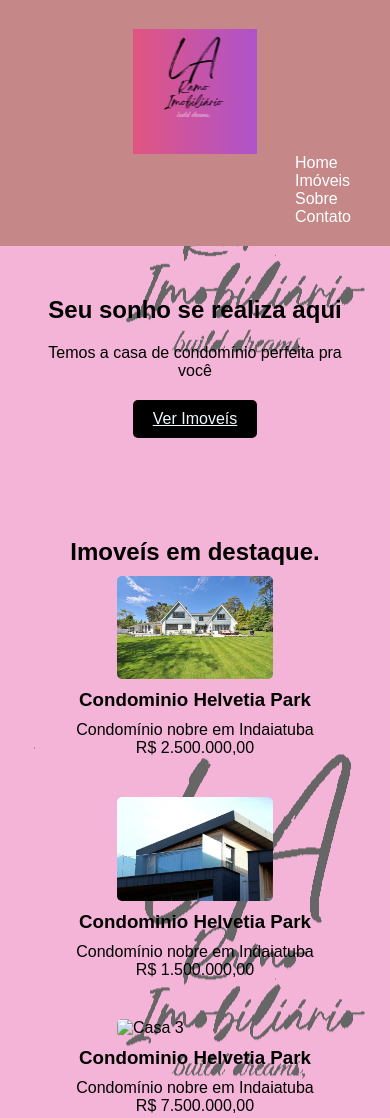
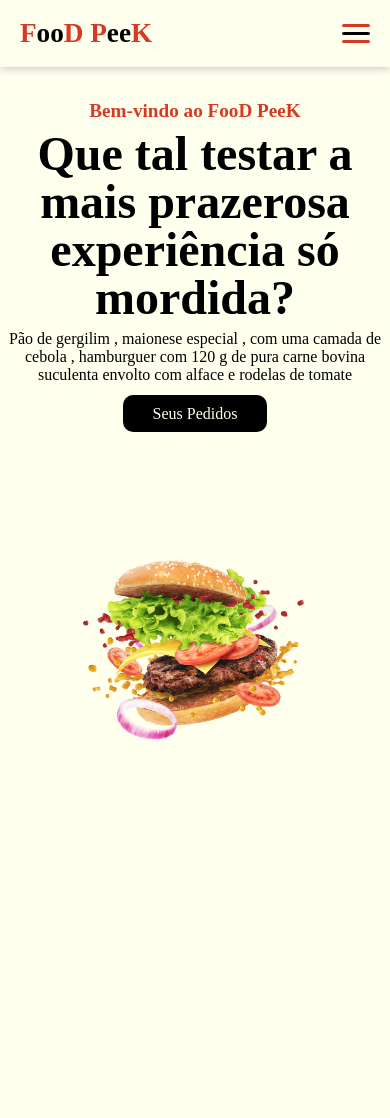
Before and after one commit to leticiaalvesdasilva/landhamburguer, a plain HTML site: page index.html in a window 390 px wide. Shown: the top 1118 px of the page. After the commit the page ends 844 px from the top, so only its background shows below. Drawn offline with nearby package versions, Linux system fonts and the light colour scheme; files that its build step writes are made by us from their sources.

Commit message:
troca de arquivo

```diff
--- a/cssexterno.css
+++ /dev/null
@@ -1,101 +0,0 @@
-*{
-    margin:0;
-    box-sizing: border-box;
-}
-
-.container img{
-    display: block;
-    margin: auto;
-    margin-top: 3%;
-}
-
-body{
-    font-family: Arial, Helvetica, sans-serif;
-    line-height: 1,6;
-    border: 3cm;
-    background-color: rgba(233, 107, 176, 0.5);
-    background-image: url('/img/4.png') ;
-    background-repeat:space;
-
-
-}
-
-.container{
-    width: 80%;
-    margin: auto;
-    overflow: hidden;
-}
-
-header{
-    background-color: #c58787;
-    color: aliceblue;
-    padding: 20px 0;
-}
-
-header h1{
-    float: left;
-}
-
-footer{
-    background-color:#c58787 ;
-    color:aliceblue;
-    padding: 20px 0;
-}
-
-nav{
-    float: right;
-}
-
-nav ul{
-    list-style: none;
-}
-
-nav ul li a{
-    color: #fff;
-    text-decoration: none;
-}
-
-section{
-    padding: 50px 0;
-}
-
-#topo{
-
-    background-size: cover;
-    background-position: center;
-    text-align: center;
-}
-
-#topo h2{
-    margin-bottom: 20px;
-}
-
-.btn{
-    display: inline-block;
-    background-color: black;
-    color: aliceblue;
-    padding: 10px 20px;
-    text-decoration: underline;
-    border-radius:  5px;
-    margin-top: 20px;
-}
-
-.imoveis{
-    margin-bottom: 40px;
-}
-.imoveis img{
-    width: 50%;
-    border-radius: 5px;
-    margin-bottom: 10px;
-}
-
-.imoveis h3{
-    margin-bottom: 10px;
-    text-align: center;
-    }
-
-.imoveis price{
-    display: block;
-    font-weight: bold;
-    color: aliceblue;
-}
--- a/index.html
+++ b/index.html
@@ -1,108 +1,49 @@
 <!DOCTYPE html>
-<html lang="en">
+<html lang="Pt-br">
 <head>
     <meta charset="UTF-8">
     <meta name="viewport" content="width=device-width, initial-scale=1.0">
-    <title>Imobiliária de alto padrão em Indaiatuba</title>
-
-    <link rel="stylesheet" href="/css/cssexterno.css">
+    <title>Web Site</title>
+    <link href='https://unpkg.com/boxicons@2.1.4/css/boxicons.min.css' rel='stylesheet'>
+    <link rel="stylesheet" href="style.css">
 </head>
 <body>
     <header>
-        <div class="container">
-            <img src="img/2.png" alt="logo" width="40%" height="80%">
+        <nav class="navigation">
+            <a class="logo" href="#">F<span>oo</span>D P<span>ee</span>K</a>
 
-            <nav>
-                <ul>
-                    <li><a href="#">Home</a></li>
-                        <li><a href="#imoveis">Imóveis</a></li>
-                        <li><a href="#sobre">Sobre</a></li>
-                        <li><a href="#contato">Contato</a></li>
+            <ul class="nav-menu">
+                <li class="nav-item"><a href="#">Home</a></li>
+                <li class="nav-item"><a href="#">Menu</a></li>
+                <li class="nav-item"><a href="#">About</a></li>
+                <li class="nav-item"><a href="#">Contato</a></li>
+                <i class='bx bx-search'></i>
+            </ul>
 
-                </ul>
-
-            </nav>
-        </div>
+            <div class="menu">
+                <span class="bar"></span>
+                <span class="bar"></span>
+                <span class="bar"></span>
+            </div>
+        </nav>
     </header>
 
-    <section id="topo">
-        <div class="container">
-            <h2>Seu sonho se realiza aqui </h2>
-            <p>Temos a casa de condomínio perfeita pra você</p>
-            <a href="#imoveis" class="btn">Ver Imoveís</a>
-        </div>
-
-    </section>
-
-
-
-    <section id="imoveis">
-        <div class="container">
-            <h2><center>Imoveís em destaque.</center> </h2>
-
-            <div class="imoveis">
-                <img src="img/pexels-photo-280222.jpg" alt="Casa 1">
-                <h3>Condominio Helvetia Park</h3>
-                <p><center>Condomínio nobre em Indaiatuba</center></p>
-                <span class="price"><center>R$ 2.500.000,00</center></span>
+    <main>
+        <section class="home">
+            <div class="home-text">
+                <h4 class="text-h4">Bem-vindo ao FooD PeeK</h4>
+                <h1 class="text-h1">Que tal testar a mais prazerosa experiência só mordida?</h1>
+                <p>Pão de gergilim , maionese especial , com uma camada de cebola , hamburguer com 120 g de pura carne bovina suculenta envolto com alface e rodelas de tomate </p>
+                <a href="#" class="home-btn">Seus Pedidos</a>
             </div>
 
-            <div class="imoveis">
-                <img src="img/pexels-photo-323772.webp" alt="Casa 2">
-                <h3>Condominio Helvetia Park</h3>
-                <p><center>Condomínio nobre em Indaiatuba</center></p>
-                <span class="price"><center>R$ 1.500.000,00</center></span>
-            </div>
-
-            <div class="imoveis">
-                <img src="img/pexels-photo-323780.webp" alt="Casa 3">
-                <h3>Condominio Helvetia Park</h3>
-                <p><center>Condomínio nobre em Indaiatuba</center></p>
-                <span class="price"><center>R$ 7.500.000,00</center></span>
-            </div>
-
-            <div class="imoveis">
-                <img src="img/pexels-photo-323781.jpg" alt="Casa 4">
-                <h3>Condominio Helvetia Park</h3>
-                <p><center>Condomínio nobre em Indaiatuba</center></p>
-                <span class="price"><center>R$ 1.000.000,00</center></span>
-            </div>
-
-        </div>
-
-        <section id="sobre">
-            <div class="container">
-                <h2>Quem somos nós</h2>
-                <p>Somos uma empresa de familia criada sobre valores de respeitos,
-                    hombridade e bons costumes. Procuramos obter resultados por
-                    meios dos nossos valores e fidelização , obtendo dos nossos clientes
-                    respeito e boa-fé...somos resielntes e fazemos tudo dentro do nosso possivél ]
-                    para se ter os melhores junto com os melhores.
-                </p>
-                <p>Especialistas em imovéis de alto padrão , estamos localizados
-                    na cidade Indaiatuba-SP.
-                </p>
-            </div>
-        </section>
-
-        <section id="contato">
-            <div class="container">
-                <h2>Fale Conosco</h2>
-                <a href="https://wa.me/11967803964" class="btn">WhasAPP</a>
-                <br>
-                <!--Colocar um form com dados de nome, e-mail e telefone
-                mas entrar com o back end para indexação deste form com a página. -->
-            </div>
-        </section>
-
-        <footer>
-            <div class="container">
-                Todos os direitos reservados para imoveis Indaiatuba <br>
-                <!--colocar uma img para colocar a link e a foto do instagran-->
+            <div class="home-img">
+                <img src="imagem.png" alt="Profile Hamburguer">
 
             </div>
-        </footer>
+            </section>
+    </main>
 
-
+<script src="scritp.js"></script>
 </body>
 </html>
--- /dev/null
+++ b/scritp.js
@@ -0,0 +1,8 @@
+const menu = document.querySelector('.menu');
+const NavMenu = document.querySelector('.nav-menu');
+
+menu.addEventListener('click',() => {
+    menu.classList.toggle('ativo');
+    NavMenu.classList.toggle('ativo');
+
+})
--- /dev/null
+++ b/style.css
@@ -0,0 +1,199 @@
+*{
+    margin: 0;
+    padding: 0;
+    box-sizing: border-box;
+    list-style: none;
+    text-decoration: none;
+}
+
+:root{
+    --red: #d63a25;
+    --white: #ffffee;
+    --dark: #000;
+}
+
+body{
+    color:  var(--dark);
+    background: var(--white);
+}
+
+.navigation{
+    display: flex;
+    align-items: center;
+    justify-content: space-between;
+    padding: 18px 40px;
+    box-shadow: 0 0.1rem 0.5rem #ccc;
+    width: 100%;
+    background: var(--white);
+    transition: all 0.5s;
+    position: fixed;
+}
+
+.navigation .logo{
+    color: var(--red);
+    font-size: 1.7rem;
+    font-weight: 600;
+}
+
+.logo span{
+    color: var(--dark);
+}
+
+.navigation ul{
+    display: flex;
+    align-items: center;
+    gap: 5rem;
+}
+
+.navigation ul li a {
+    color: var(--dark);
+    font-size: 17px;
+    font-weight: 500;
+    transition:  all 0.5s;
+}
+.navigation ul li a:hover {
+    color: var(--red);
+}
+
+.navigation i{
+    cursor: pointer;
+    font-size: 1.5rem;
+}
+
+.menu{
+    cursor: pointer;
+    display: none;
+}
+
+.menu .bar{
+    display: block;
+    width: 28px;
+    height: 3px;
+    border-radius: 3px;
+    background: var(--dark);
+    margin: 5px auto;
+    transition: all 0.3s;
+}
+
+.menu .bar:nth-child(1),
+.menu .bar:nth-child(3){
+    background: var(--red);
+}
+
+.home{
+    width: 100%;
+    height: 100vh;
+    display: flex;
+    align-items: center;
+    justify-content: space-between;
+    padding: 0px 10%;
+}
+
+.home-text{
+    max-width: 37rem;
+}
+
+.home-text .text-h4{
+    font-size: 1.5rem;
+    color: var(--red);
+    margin-bottom: 0.5rem;
+}
+
+.home-text .text-h1{
+    font-size: 4rem;
+    margin-bottom: 0.5rem;
+    line-height: 4rem;
+}
+
+.home-text p{
+    margin-bottom: 1.3rem; /* TESTE diminui para trazer mais pra cima o btn*/
+}
+
+.home-btn{
+    margin-top: 10px;
+    padding: 10px 30px;
+    background: var(--dark);
+    color: var(--white);
+    border-radius: 10px;
+    font-weight: 500;
+    transition: all 0.3s;
+}
+
+.home-btn:hover{
+    background: var(--red);
+}
+
+.home-img img{
+    width: 100%;
+}
+
+@media(max-width:785px){
+    .navigation{
+        padding: 18px 20px;
+    }
+    .menu{
+        display: block;
+    }
+
+    .menu.ativo .bar:nth-child(1){
+        transform: translateY(8px) rotate(45deg);
+    }
+
+    .menu.ativo .bar:nth-child(2){
+        opacity: 0;
+    }
+
+    .menu.ativo .bar:nth-child(3){
+        transform: translateY(-8px) rotate(-45deg);
+    }
+
+    .nav-menu{
+        position: fixed;
+        right: -100%;
+        top: 70px;
+        width: 100%;
+        height: 100%;
+        flex-direction: column;
+        background: var(--white);
+        gap: -10px;
+        transition: 0.3s;
+    }
+
+     .nav-menu.ativo{
+     right: 0;
+    }
+
+    .nav-item{
+     margin: 1px 0; /* TESTE diminui para deixar o menu hamburguer mais proximas palavras*/
+     border: 1px solid #020000;
+     padding: 5px;
+     border-radius: 6px;
+    }
+
+    /* main */
+    .home{
+        padding: 100px 2%;
+        flex-direction: column;
+        text-align: center;
+        overflow: hidden;
+        gap: 1.5rem;
+    }
+
+    .home .text-h4{
+     font-size: 1.2rem;
+    }
+
+    .home .text-h1{
+     font-size: 3rem;
+      line-height: 3rem;
+    }
+
+    .home p{
+     font-size: 1rem;
+    }
+
+    .home-img{
+    width: 60%;
+    }
+
+}
```
Also changed, not shown: imagem.png (added), img/1.png (deleted), img/2.png (deleted), img/3.png (deleted), img/4.png (deleted), img/download.jpg (deleted), img/pexels-photo-280222.jpg (deleted), img/pexels-photo-323772.webp (deleted), 1 other file.
